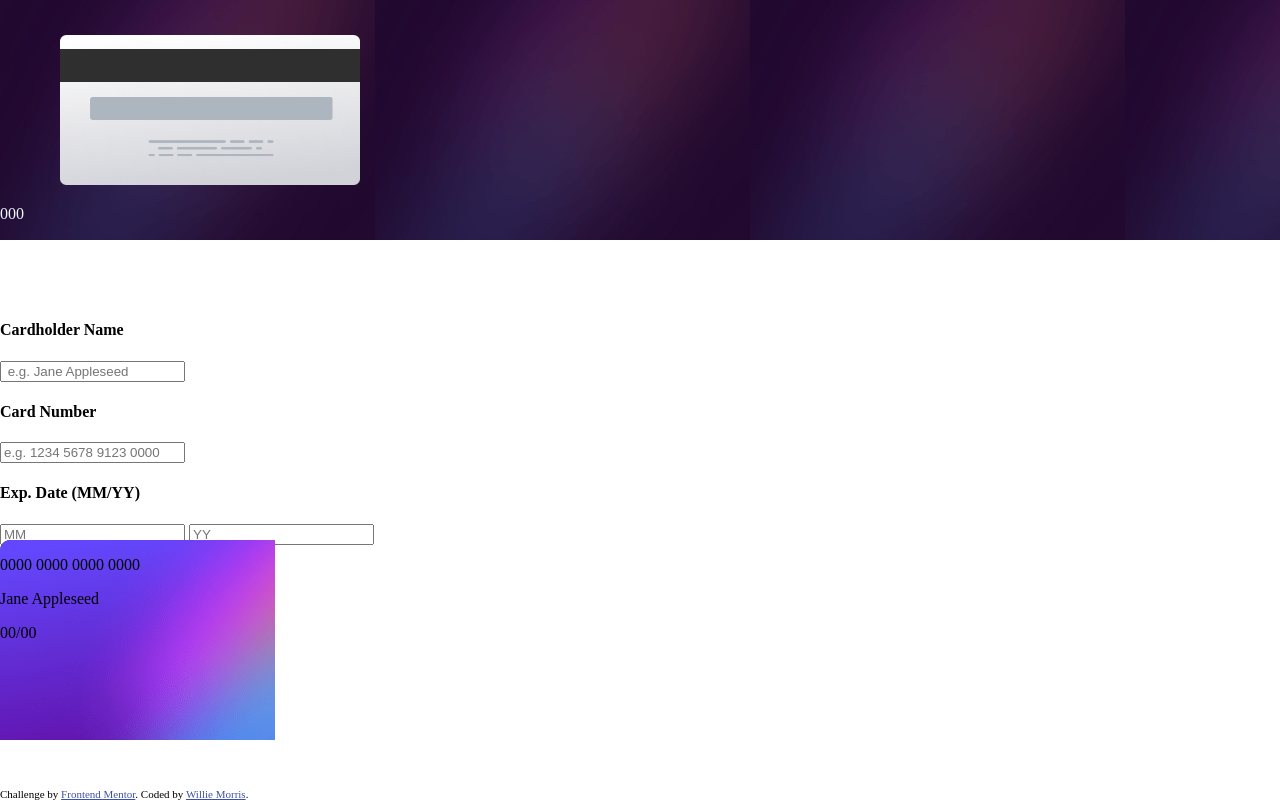
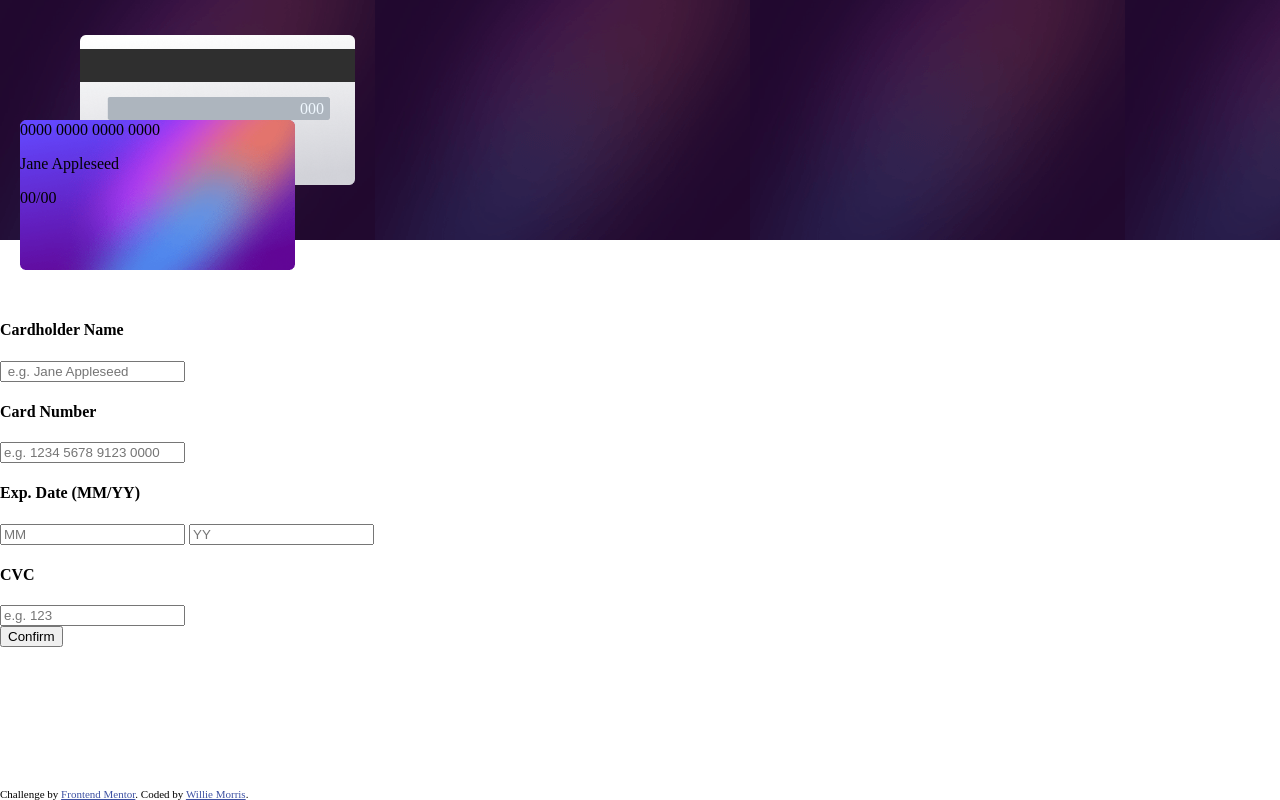
Before and after one commit to willie10r/interactive-card, a plain HTML site: page index.html in a window 1280 px wide. Drawn offline with Linux system fonts and the light colour scheme.

Commit message:
updating styles

```diff
--- a/index.html
+++ b/index.html
@@ -19,7 +19,9 @@
           <img id="b-card-img" src="./images/bg-card-back.png" alt="">
           <p id="sh-cvc">000</p>
 
-        <div class="front-card">
+
+          <img id="f-card-img" src="./images/bg-card-front.png" alt="">
+          <div class="f-card-info">
           <p id="sh-number">0000 0000 0000 0000</p>
           <p id="sh-name">Jane Appleseed</p>
           <p id="sh-date">00/00</p>
--- a/scss/coponents/_images.scss
+++ b/scss/coponents/_images.scss
@@ -8,20 +8,30 @@
   height: 240px;
 }
 #b-card-img{
-    margin: 35px auto auto 60px;
-    width: 300px;
+    margin: 35px auto auto 80px;
+    width: 275px;
     height: 150px;
+    z-index: 1;
 }
 #sh-cvc {
     position:relative;
-    top: 00px;
-    right: 0px;
+    bottom: 105px;
+    left: 300px;
     color: aliceblue;
 }
-.front-card {
+#f-card-img {
+    // display: none;
     position: fixed;
-    bottom: 60px;
-    background-image: url(../../images/bg-card-front.png);
+    top:120px;
+    left: 20px;
     width: 275px;
-    height: 200px;
+    height: 150px;
+    z-index: 2;
 }
+.f-card-info {
+    position: fixed;
+    z-index: 3;
+    top: 105px;
+    left: 20px;
+
+}
```
Also changed, not shown: css/styles.css, 1 other file.
